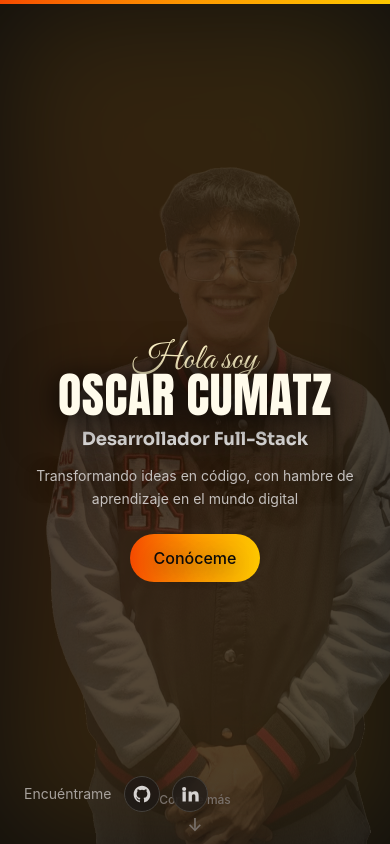
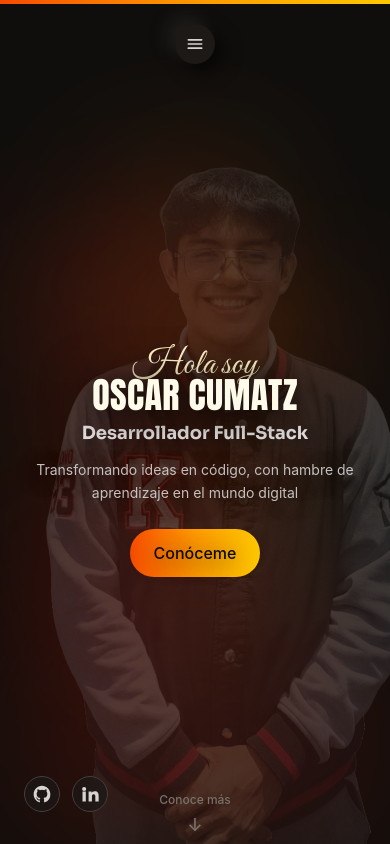
Before and after one commit to ocumatz-2021660/Portafolio-Web, a React (Vite) app in the folder Portafolio-Web/: page / in a window 390 px wide. Shown: the top 844 px of the page. Built offline with nearby package versions, Linux system fonts and the light colour scheme.

Commit message:
style: implementando responsivo en Vistas

```diff
--- a/Portafolio-Web/src/components/Navbar.jsx
+++ b/Portafolio-Web/src/components/Navbar.jsx
@@ -1,4 +1,5 @@
-import { motion } from "framer-motion"
+import { useState } from "react"
+import { motion, AnimatePresence } from "framer-motion"
 import useActiveSection from "../hooks/useActiveSection"
 import { SURFACE, RAISED, PRESSED } from "../styles/neumorphism"
 
@@ -13,9 +14,14 @@ const LINKS = [
 
 export default function Navbar() {
   const active = useActiveSection()
+  const [menuOpen, setMenuOpen] = useState(false)
+
+  const closeMenu = () => setMenuOpen(false)
 
   return (
-    <nav className="fixed top-0 left-0 w-full z-50 flex justify-center pt-4 pointer-events-none">
+    <nav className="fixed top-0 left-0 w-full z-50 pointer-events-none">
+      <div className="flex justify-center pt-4 px-4">
+        {/* Desktop pill navigation */}
         <motion.div
           initial={{ opacity: 0, y: -20 }}
           animate={{ opacity: 1, y: 0 }}
@@ -50,6 +56,87 @@ export default function Navbar() {
             )
           })}
         </motion.div>
+
+        {/* Mobile hamburger button */}
+        <motion.button
+          initial={{ opacity: 0, y: -20 }}
+          animate={{ opacity: 1, y: 0 }}
+          transition={{ duration: 0.6 }}
+          onClick={() => setMenuOpen((o) => !o)}
+          className="sm:hidden pointer-events-auto mt-2 p-2.5 rounded-full active:scale-95 transition-transform"
+          style={{
+            backgroundColor: SURFACE,
+            boxShadow: menuOpen ? PRESSED : RAISED,
+          }}
+          aria-label={menuOpen ? "Cerrar menú" : "Abrir menú"}
+          aria-expanded={menuOpen}
+        >
+          <svg
+            className="w-5 h-5 text-stone-300"
+            fill="none"
+            stroke="currentColor"
+            strokeWidth="2"
+            strokeLinecap="round"
+            strokeLinejoin="round"
+            viewBox="0 0 24 24"
+          >
+            {menuOpen ? (
+              <>
+                <line x1="6" y1="6" x2="18" y2="18" />
+                <line x1="6" y1="18" x2="18" y2="6" />
+              </>
+            ) : (
+              <>
+                <line x1="4" y1="7" x2="20" y2="7" />
+                <line x1="4" y1="12" x2="20" y2="12" />
+                <line x1="4" y1="17" x2="20" y2="17" />
+              </>
+            )}
+          </svg>
+        </motion.button>
+      </div>
+
+      {/* Mobile dropdown menu */}
+      <AnimatePresence>
+        {menuOpen && (
+          <motion.div
+            initial={{ opacity: 0, y: -10, scale: 0.95 }}
+            animate={{ opacity: 1, y: 0, scale: 1 }}
+            exit={{ opacity: 0, y: -10, scale: 0.95 }}
+            transition={{ duration: 0.2 }}
+            className="sm:hidden mx-4 mt-2 rounded-2xl p-2 pointer-events-auto"
+            style={{
+              backgroundColor: SURFACE,
+              boxShadow: RAISED,
+            }}
+          >
+            {LINKS.map((link) => {
+              const isActive = active === link.href.slice(1)
+              return (
+                <a
+                  key={link.href}
+                  href={link.href}
+                  onClick={closeMenu}
+                  className="block text-sm font-medium px-4 py-2.5 rounded-xl transition-all"
+                  style={{
+                    boxShadow: isActive ? PRESSED : "none",
+                    background: isActive
+                      ? "linear-gradient(90deg, #ea580c, #f97316, #fbbf24)"
+                      : "transparent",
+                    color: isActive
+                      ? "transparent"
+                      : "#a8a29e",
+                    WebkitBackgroundClip: isActive ? "text" : "unset",
+                    backgroundClip: isActive ? "text" : "unset",
+                  }}
+                >
+                  {link.label}
+                </a>
+              )
+            })}
+          </motion.div>
+        )}
+      </AnimatePresence>
     </nav>
   )
 }
--- a/Portafolio-Web/src/sections/Hero.jsx
+++ b/Portafolio-Web/src/sections/Hero.jsx
@@ -29,12 +29,99 @@ export default function Hero() {
       id="hero"
       className="min-h-screen relative overflow-hidden pt-20"
     >
-      {/* Fondo original: resplandor cálido (se mantiene) */}
+      {/* Fondo: brasas y fuego difuminado */}
       <div
-        className="absolute inset-0 -z-10 blur-3xl opacity-15"
+        className="absolute inset-0 -z-10 blur-3xl opacity-25"
+        style={{
+          background: [
+            "radial-gradient(ellipse 70% 60% at 35% 55%, rgb(180, 30, 10), transparent 70%)",
+            "radial-gradient(ellipse 50% 45% at 50% 40%, rgb(249, 115, 22), transparent 65%)",
+            "radial-gradient(ellipse 40% 40% at 60% 60%, rgb(251, 191, 36), transparent 60%)",
+            "radial-gradient(ellipse 120% 100% at 50% 50%, transparent 40%, rgb(28, 25, 23))",
+          ].join(", "),
+        }}
+      />
+      {/* Resplandor inferior: brasas desde la base */}
+      <div
+        className="absolute inset-0 -z-10 blur-3xl opacity-20"
         style={{
           background:
-            "radial-gradient(at 30% 50%, rgb(249, 115, 22), rgb(251, 191, 36))",
+            "radial-gradient(ellipse 80% 50% at 50% 100%, rgb(200, 50, 10), rgb(120, 10, 5) 60%, transparent 85%)",
+        }}
+      />
+
+      {/* Aurora de llamas — cintas etéreas de fuego */}
+      {/* Cinta 1: barrido diagonal rojo profundo → naranja */}
+      <div
+        className="absolute -z-10 blur-3xl opacity-20"
+        style={{
+          top: "5%",
+          left: "-10%",
+          width: "75%",
+          height: "55%",
+          transform: "rotate(-12deg)",
+          background: [
+            "radial-gradient(ellipse 100% 25% at 50% 50%, rgba(220, 40, 10, 0.7), transparent 70%)",
+            "radial-gradient(ellipse 60% 15% at 40% 55%, rgba(249, 115, 22, 0.5), transparent 65%)",
+          ].join(", "),
+        }}
+      />
+      {/* Cinta 2: ondulación central naranja → ámbar */}
+      <div
+        className="absolute -z-10 blur-3xl opacity-18"
+        style={{
+          top: "15%",
+          left: "10%",
+          width: "85%",
+          height: "50%",
+          transform: "rotate(8deg)",
+          background: [
+            "radial-gradient(ellipse 90% 20% at 55% 45%, rgba(249, 115, 22, 0.6), transparent 65%)",
+            "radial-gradient(ellipse 50% 12% at 65% 50%, rgba(251, 191, 36, 0.45), transparent 60%)",
+          ].join(", "),
+        }}
+      />
+      {/* Cinta 3: cinta inferior rojo carmesí → rojo oscuro */}
+      <div
+        className="absolute -z-10 blur-3xl opacity-20"
+        style={{
+          top: "35%",
+          left: "-5%",
+          width: "70%",
+          height: "60%",
+          transform: "rotate(18deg)",
+          background: [
+            "radial-gradient(ellipse 95% 18% at 45% 60%, rgba(180, 30, 10, 0.65), transparent 60%)",
+            "radial-gradient(ellipse 40% 10% at 50% 55%, rgba(251, 146, 60, 0.4), transparent 55%)",
+          ].join(", "),
+        }}
+      />
+      {/* Cinta 4: destello tenue superior amarillo/dorado */}
+      <div
+        className="absolute -z-10 blur-3xl opacity-15"
+        style={{
+          top: "0%",
+          left: "20%",
+          width: "65%",
+          height: "40%",
+          transform: "rotate(-5deg)",
+          background:
+            "radial-gradient(ellipse 80% 14% at 50% 50%, rgba(251, 191, 36, 0.4), rgba(249, 115, 22, 0.2) 50%, transparent 75%)",
+        }}
+      />
+      {/* Cinta 5: estela lateral derecha rojo → naranja */}
+      <div
+        className="absolute -z-10 blur-3xl opacity-16"
+        style={{
+          top: "10%",
+          right: "-8%",
+          width: "50%",
+          height: "70%",
+          transform: "rotate(22deg)",
+          background: [
+            "radial-gradient(ellipse 80% 20% at 50% 40%, rgba(200, 50, 10, 0.55), transparent 65%)",
+            "radial-gradient(ellipse 45% 10% at 40% 55%, rgba(249, 115, 22, 0.35), transparent 55%)",
+          ].join(", "),
         }}
       />
 
@@ -85,7 +172,7 @@ export default function Hero() {
             Hola soy
           </span>
 
-          <h1 className="font-condensed uppercase text-amber-50 text-5xl sm:text-6xl md:text-7xl leading-[0.9] tracking-tight drop-shadow-[0_6px_24px_rgba(0,0,0,0.55)]">
+          <h1 className="font-condensed uppercase text-amber-50 text-4xl sm:text-5xl md:text-7xl leading-[0.9] tracking-tight drop-shadow-[0_6px_24px_rgba(0,0,0,0.55)]">
             {personal.name}
           </h1>
 
@@ -111,7 +198,7 @@ export default function Hero() {
         className="absolute bottom-8 left-6 md:left-10 z-30 flex flex-col gap-4"
       >
         <div className="flex items-center gap-3">
-          <span className="text-sm text-stone-400">Encuéntrame</span>
+          <span className="hidden sm:inline text-sm text-stone-400">Encuéntrame</span>
           <a
             href={contact.github}
             target="_blank"
--- a/Portafolio-Web/src/sections/Resume.jsx
+++ b/Portafolio-Web/src/sections/Resume.jsx
@@ -45,7 +45,7 @@ export default function Resume() {
           initial={{ opacity: 0, scale: 0.95 }}
           animate={isVisible ? { opacity: 1, scale: 1 } : {}}
           transition={{ duration: 0.6, ease: "easeOut" }}
-          className="rounded-2xl p-8 md:p-10 space-y-6"
+          className="rounded-2xl p-6 sm:p-8 md:p-10 space-y-6"
           style={{
             backgroundColor: SURFACE,
             boxShadow: RAISED,
```
Lines whose indentation alone changed are shown as unchanged.
